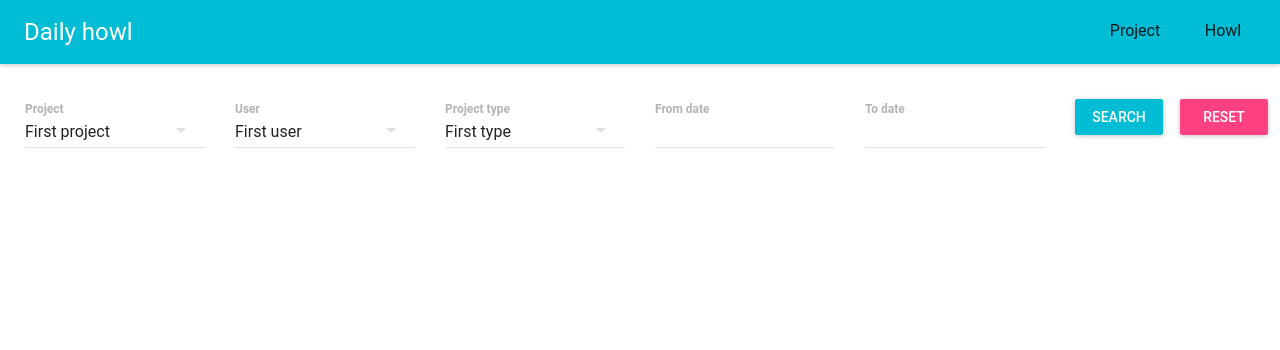
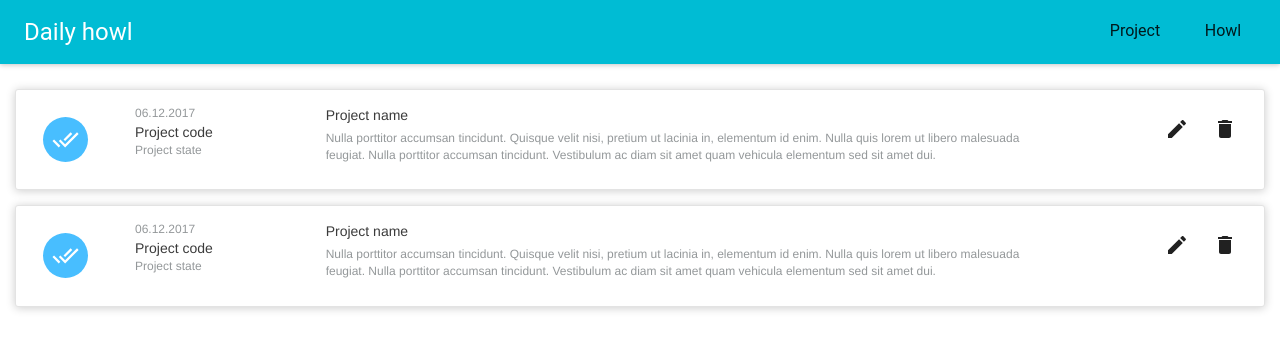
Before and after one commit to marossmrek/project_manager, a React app: page /project in a window 1280 px wide. Shown: the top 350 px of the page. Built offline with nearby package versions, Linux system fonts and the light colour scheme.

Commit message:
Prepare higher-order component for project and howl list, styling project list item

```diff
--- a/package.json
+++ b/package.json
@@ -28,6 +28,7 @@
     "html-webpack-plugin": "2.29.0",
     "jest": "20.0.4",
     "material-ui": "^0.20.0",
+    "moment": "^2.19.3",
     "object-assign": "4.1.1",
     "postcss-flexbugs-fixes": "3.2.0",
     "postcss-loader": "2.0.8",
--- /dev/null
+++ b/src/actions/listActions.js
@@ -0,0 +1,6 @@
+export function loadListData(listData) {
+    return {
+        type: "LIST_LOAD",
+        payload: listData
+    };
+}
--- a/src/components/Howl.js
+++ b/src/components/Howl.js
@@ -1,10 +1,12 @@
 import React from 'react';
+
+import Filter from '../containers/Filter';
 
 class Howl extends React.Component {
     render() {
         return (
-            <div>
-                <h1>Howl</h1>
+            <div className="container-fluid project">
+                <Filter/>
             </div>
         );
     }
--- /dev/null
+++ b/src/components/ListProject.js
@@ -0,0 +1,71 @@
+import React from 'react';
+import Avatar from 'material-ui/Avatar';
+import IconButton from 'material-ui/IconButton';
+
+import DoneIcon from 'material-ui/svg-icons/action/done-all';
+import DeleteIcon from 'material-ui/svg-icons/action/delete';
+import EditIcon from 'material-ui/svg-icons/editor/mode-edit';
+
+import moment from 'moment';
+
+const ListProject = (props) => {
+    return (
+        <div>
+            {props.allListItem.map((listItem, index) => {
+                return (
+                    <div key={index} className="list-item-container">
+                        <div className="row">
+                            <div className="col-xs-2 col-sm-1 col-md-1 avatar">
+                                <IconButton tooltip="Project type">
+                                    <Avatar
+                                        size={45}
+                                        icon={<DoneIcon />}
+                                        backgroundColor="#48BEFF"
+                                    />
+
+                                </IconButton>
+                            </div>
+                            <div className="col-xs-10 col-sm-11 col-md-11">
+                                <div className="row">
+                                    <div className="col-md-2">
+                                        <div className="list-item-date">
+                                            {moment(new Date()).format('DD.MM.YYYY')}
+                                        </div>
+                                        <div className="list-item-code">
+                                            Project code
+                                        </div>
+                                        <div className="list-item-state">
+                                            Project state
+                                        </div>
+                                    </div>
+                                    <div className="col-md-8 list-item-content">
+                                        <div className="list-item-name">
+                                            Project name
+                                        </div>
+                                        <p>
+                                            Nulla porttitor accumsan tincidunt. Quisque velit nisi, pretium ut lacinia
+                                            in, elementum id enim. Nulla quis lorem ut libero malesuada feugiat. Nulla
+                                            porttitor accumsan tincidunt. Vestibulum ac diam sit amet quam vehicula
+                                            elementum sed sit amet dui.
+                                        </p>
+                                    </div>
+                                    <div className="col-md-2 action-icons">
+                                        <IconButton onClick={props.editItem} tooltip="Edit">
+                                            <EditIcon />
+                                        </IconButton>
+                                        <IconButton onClick={props.deleteItem} tooltip="Delete">
+                                            <DeleteIcon />
+                                        </IconButton>
+                                    </div>
+                                </div>
+                            </div>
+                        </div>
+                    </div>
+                )
+
+            })}
+        </div>
+    )
+};
+
+export default ListProject;
--- a/src/components/Project.js
+++ b/src/components/Project.js
@@ -1,12 +1,14 @@
 import React from 'react';
 
-import Filter from '../containers/Filter';
+import ListWithActions from '../containers/ListWithActions';
+import ListProject from './ListProject';
 
 class Project extends React.Component {
     render() {
+        let ExtendedList = ListWithActions(ListProject, [{}, {}]);
         return (
             <div className="container-fluid project">
-                <Filter/>
+                <ExtendedList/>
             </div>
         );
     }
--- /dev/null
+++ b/src/containers/ListWithActions.js
@@ -0,0 +1,31 @@
+import React from 'react';
+import {connect} from 'react-redux';
+
+import {loadListData} from '../actions/listActions';
+
+export default function (ListWithOutActions, listData) {
+    class ListWithActions extends React.Component {
+
+        componentWillMount() {
+            this.props.loadListData(listData);
+        }
+
+        render() {
+            return <ListWithOutActions {...this.props.list} />
+        }
+    }
+
+    const mapStateToProps = (state) => ({
+        list: state.list
+    });
+
+    const mapDispatchToProps = (dispatch) => {
+        return {
+            loadListData: (listData) => {
+                dispatch(loadListData(listData));
+            }
+        };
+    };
+
+    return connect(mapStateToProps, mapDispatchToProps)(ListWithActions);
+}
--- /dev/null
+++ b/src/reducers/listReducer.js
@@ -0,0 +1,15 @@
+const listReducer = (state = {
+    allListItem: []
+}, action) => {
+    switch (action.type) {
+        case "LIST_LOAD":
+            state = {
+                ...state,
+                allListItem: action.payload
+            };
+            break;
+    }
+    return state;
+};
+
+export default listReducer;
--- a/src/store.js
+++ b/src/store.js
@@ -2,7 +2,8 @@ import {createStore, combineReducers, applyMiddleware} from 'redux';
 import {createLogger}  from "redux-logger";
 
 import filter from './reducers/filterReducer';
+import list from './reducers/listReducer';
 
 export default createStore(
-    combineReducers({filter}),{},applyMiddleware(createLogger())
+    combineReducers({filter, list}),{},applyMiddleware(createLogger())
 );
--- /dev/null
+++ b/src/styles/list-item.scss
@@ -0,0 +1,40 @@
+.list-item-container {
+  margin: 15px 0px 15px 0px;
+  border: 1px solid #e3e3e3;
+  border-radius: 3px;
+  background-color: #ffffff;
+  box-shadow: 0 1px 10px 0 rgba(0, 0, 0, 0.2);
+  padding: 15px;
+  color: #94989a;
+
+  &:hover, &:focus {
+    box-shadow: 0 1px 20px 0 rgba(0, 0, 0, .3);
+    transform: scale(1.01);
+    transition: transform 0.33s ease-out;
+  }
+
+  .avatar {
+    text-align: left;
+  }
+
+  .list-item-code {
+    color: #3b3b3b;
+  }
+
+  .list-item-state, .list-item-date {
+    font-size: 12px;
+  }
+
+  .list-item-content {
+    font-size: 12px;
+    .list-item-name {
+      margin: 0px 0px 5px 0px;
+      font-size: 14px;
+      color: #3b3b3b;
+    }
+  }
+
+  .action-icons {
+    text-align: right;
+  }
+}
--- a/src/styles/style.scss
+++ b/src/styles/style.scss
@@ -1,2 +1,3 @@
 @import "header";
 @import "project";
+@import "list-item";
```
Also changed, not shown: src/styles/project.scss (line endings or trailing spaces).
